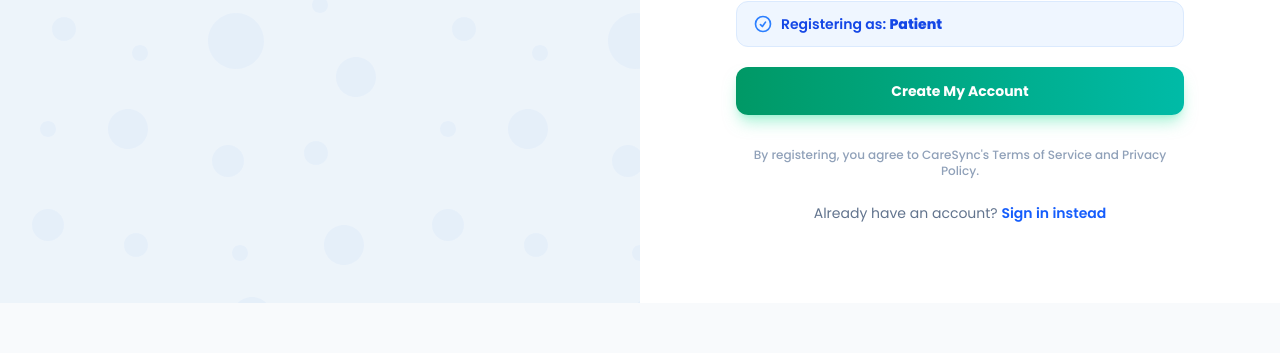
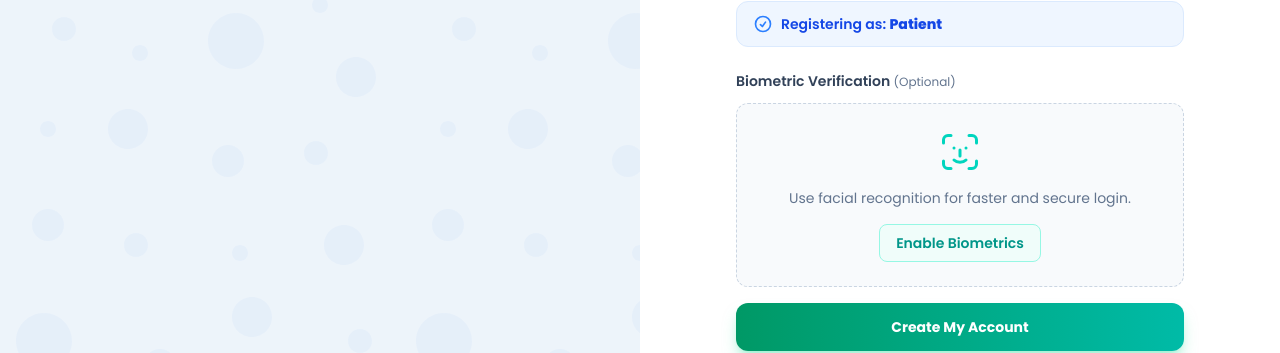
Before and after one commit to GehanLiyanage2002/CareSyncFrontend, a React (Vite) app: page /register in a window 1280 px wide. Shown: the part 903-1256 px from the top of the page. Before the commit the page ends 1206 px from the top, so only its background shows below. Built offline with nearby package versions, Linux system fonts and the light colour scheme; no server answers.

Commit message:
feat: add patient registration page and QuickBook modal for receptionists

```diff
--- a/src/pages/Register.jsx
+++ b/src/pages/Register.jsx
@@ -2,6 +2,7 @@ import React, { useState, useEffect } from 'react';
 import { useNavigate } from 'react-router-dom';
 import axios from 'axios';
 import { validateFormFields } from '../utils/validation';
+import FaceCapture from '../components/FaceCapture';
 
 // ── Success Toast ─────────────────────────────────────────────────────────────
 const SuccessToast = ({ message, onClose }) => {
@@ -48,6 +49,9 @@ const Register = () => {
   const [showPassword, setShowPassword]           = useState(false);
   const [showConfirmPassword, setShowConfirmPassword] = useState(false);
 
+  const [faceDescriptor, setFaceDescriptor] = useState(null);
+  const [showBiometric, setShowBiometric] = useState(false);
+
   const [error, setError]     = useState('');
   const [loading, setLoading] = useState(false);
 
@@ -56,16 +60,20 @@ const Register = () => {
     setError('');
 
     // ── Client-side validation ────────────────────────────────────────────────
-    if (!fullName.trim()) {
-      setError('Please enter your full name.');
+    if (!fullName.trim() || !/^[a-zA-Z\s]+$/.test(fullName.trim())) {
+      setError('Please enter a valid full name (letters and spaces only).');
+      return;
+    }
+    if (!email.trim() || !/^\S+@\S+\.\S+$/.test(email)) {
+      setError('Please enter a valid email address.');
       return;
     }
     if (!mobileNumber.trim()) {
       setError('Please enter your mobile number.');
       return;
     }
-    if (!/^[0-9+\-\s]{7,15}$/.test(mobileNumber.trim())) {
-      setError('Please enter a valid mobile number.');
+    if (!/^[0-9]{10}$/.test(mobileNumber.trim())) {
+      setError('Please enter a valid 10-digit mobile number.');
       return;
     }
     if (!address.trim()) {
@@ -103,6 +111,7 @@ const Register = () => {
         date_of_birth: dateOfBirth,
         password,
         role,
+        faceDescriptor
       });
 
       // Since the backend now sends the OTP via email, we can redirect immediately
@@ -198,7 +207,7 @@ const Register = () => {
                   autoComplete="name"
                   required
                   value={fullName}
-                  onChange={(e) => setFullName(e.target.value)}
+                  onChange={(e) => setFullName(e.target.value.replace(/[^a-zA-Z\s]/g, ''))}
                   placeholder="John Doe"
                   className="block w-full pl-12 pr-4 py-3.5 bg-slate-50 border border-slate-200 dark:border-gray-600 text-slate-800 dark:text-white placeholder-slate-400 rounded-xl focus:outline-none focus:ring-2 focus:ring-emerald-500 focus:border-transparent focus:bg-white dark:bg-gray-800 transition-all duration-200 text-sm font-medium"
                 />
@@ -248,7 +257,7 @@ const Register = () => {
                   autoComplete="tel"
                   required
                   value={mobileNumber}
-                  onChange={(e) => setMobileNumber(e.target.value)}
+                  onChange={(e) => setMobileNumber(e.target.value.replace(/\D/g, '').slice(0, 10))}
                   placeholder="+94 77 123 4567"
                   className="block w-full pl-12 pr-4 py-3.5 bg-slate-50 border border-slate-200 dark:border-gray-600 text-slate-800 dark:text-white placeholder-slate-400 rounded-xl focus:outline-none focus:ring-2 focus:ring-emerald-500 focus:border-transparent focus:bg-white dark:bg-gray-800 transition-all duration-200 text-sm font-medium"
                 />
@@ -296,6 +305,7 @@ const Register = () => {
                   name="date_of_birth"
                   type="date"
                   required
+                  max={new Date().toISOString().split('T')[0]}
                   value={dateOfBirth}
                   onChange={(e) => setDateOfBirth(e.target.value)}
                   className="block w-full pl-12 pr-4 py-3.5 bg-slate-50 border border-slate-200 dark:border-gray-600 text-slate-800 dark:text-white placeholder-slate-400 rounded-xl focus:outline-none focus:ring-2 focus:ring-emerald-500 focus:border-transparent focus:bg-white dark:bg-gray-800 transition-all duration-200 text-sm font-medium"
@@ -392,6 +402,47 @@ const Register = () => {
               </p>
             </div>
 
+            {/* Face Capture Section */}
+            <div className="mt-6 mb-4">
+              <div className="flex items-center justify-between mb-3">
+                <p className="text-sm font-semibold text-slate-700 dark:text-gray-200">
+                  Biometric Verification <span className="text-xs font-normal text-slate-500">(Optional)</span>
+                </p>
+              </div>
+              {showBiometric ? (
+                <div className="relative">
+                  <button
+                    type="button"
+                    onClick={() => {
+                      setShowBiometric(false);
+                      setFaceDescriptor(null);
+                    }}
+                    className="absolute -top-10 right-0 z-10 text-xs font-semibold text-red-500 hover:text-red-600 bg-red-50 hover:bg-red-100 dark:bg-red-900/20 dark:hover:bg-red-900/40 border border-red-200 dark:border-red-900/50 px-3 py-1.5 rounded-lg transition-colors"
+                  >
+                    Remove
+                  </button>
+                  <FaceCapture onCapture={setFaceDescriptor} mode="register" />
+                </div>
+              ) : (
+                <div className="bg-slate-50 dark:bg-gray-800/50 border border-dashed border-slate-300 dark:border-gray-700 rounded-xl p-6 text-center flex flex-col items-center justify-center gap-3">
+                  <svg xmlns="http://www.w3.org/2000/svg" fill="none" viewBox="0 0 24 24" strokeWidth={1.5} stroke="currentColor" className="w-12 h-12 text-teal-400 dark:text-teal-500">
+                    <path strokeLinecap="round" strokeLinejoin="round" d="M7.5 3.75H6A2.25 2.25 0 003.75 6v1.5M16.5 3.75H18A2.25 2.25 0 0120.25 6v1.5M20.25 16.5v1.5A2.25 2.25 0 0118 20.25h-1.5M7.5 20.25H6A2.25 2.25 0 013.75 18v-1.5" />
+                    <path strokeLinecap="round" strokeLinejoin="round" d="M9 10h.01M15 10h.01M12 11v3M9 16c1.5 1.5 4.5 1.5 6 0" />
+                  </svg>
+                  <p className="text-sm text-slate-500 dark:text-gray-400">
+                    Use facial recognition for faster and secure login.
+                  </p>
+                  <button
+                    type="button"
+                    onClick={() => setShowBiometric(true)}
+                    className="mt-1 text-sm font-semibold bg-teal-50 text-teal-600 hover:bg-teal-100 dark:bg-teal-900/40 dark:text-teal-300 dark:hover:bg-teal-900/60 border border-teal-200 dark:border-teal-800 px-4 py-2 rounded-lg transition-colors"
+                  >
+                    Enable Biometrics
+                  </button>
+                </div>
+              )}
+            </div>
+
             {/* Submit Button */}
             <button
               type="submit"
```
